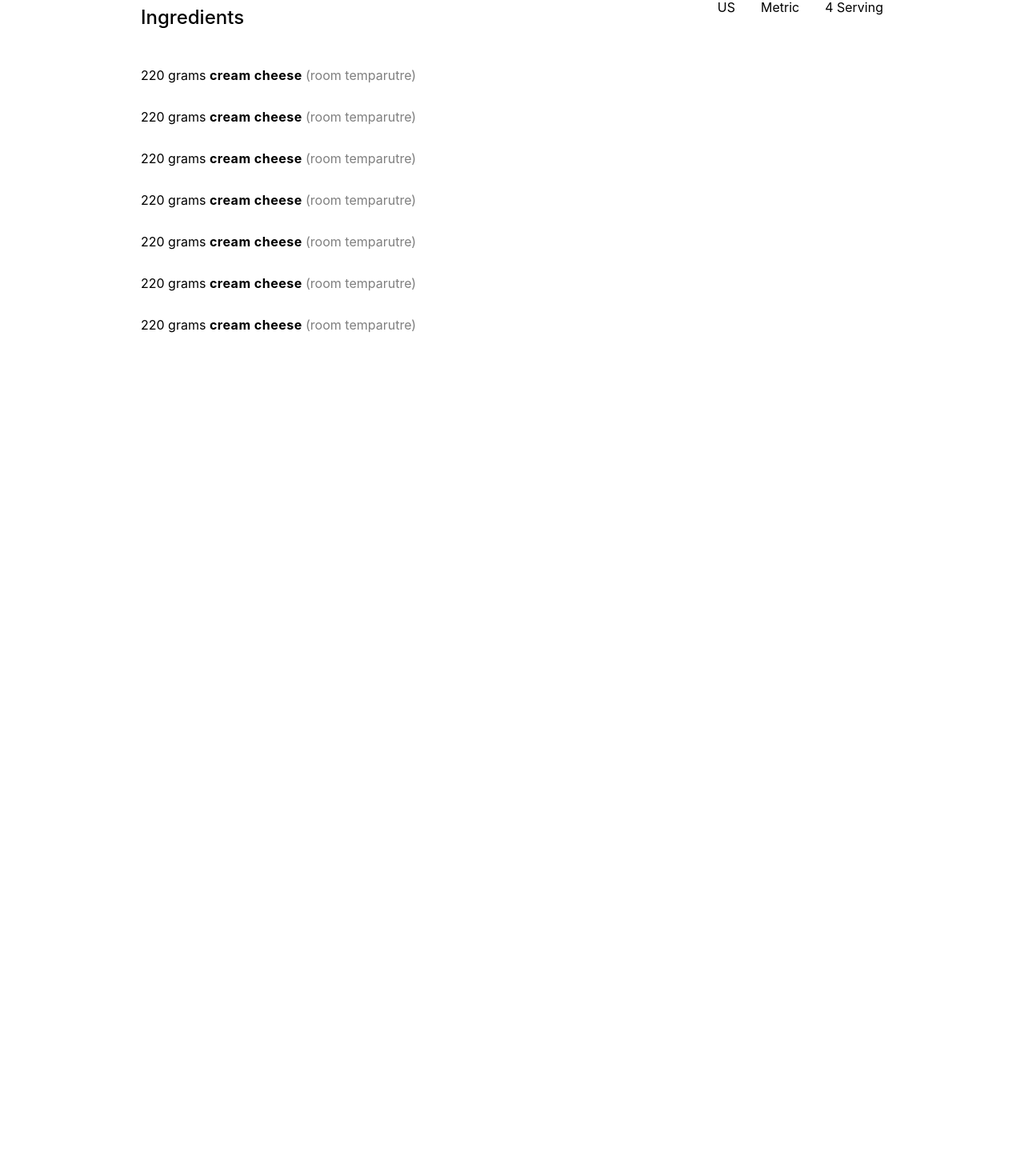
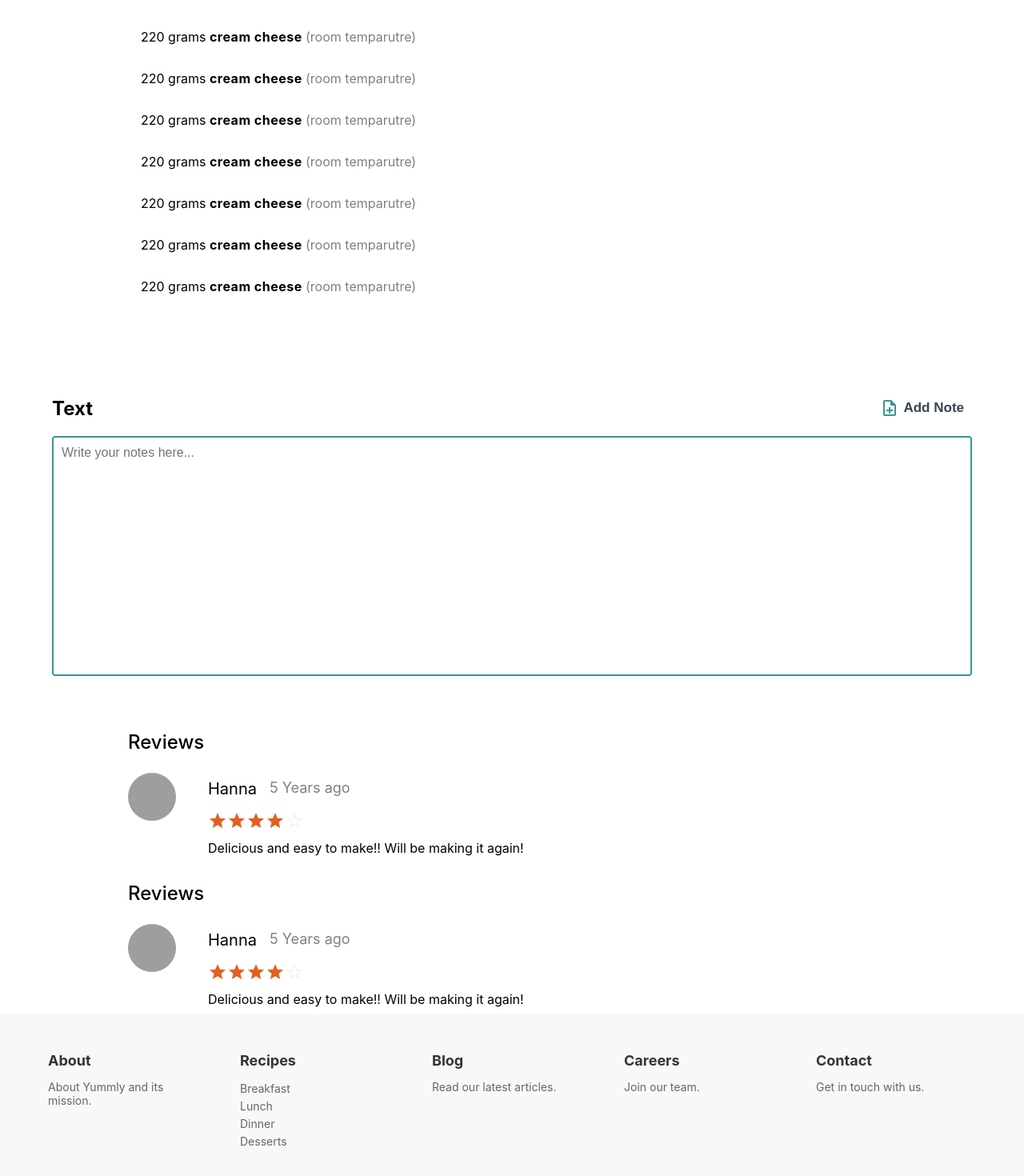
Before and after one commit to ali-hamza-jutt/yum-yam, a React (Create React App) app in the folder frontend/: page /recipeDescription in a window 1280 px wide. Shown: the part 865-2335 px from the top of the page at 80% size. Before the commit the page ends 1465 px from the top, so only its background shows below. Built offline with nearby package versions, Linux system fonts and the light colour scheme; grey boxes are pictures that could not be loaded; a web font is replaced by a local one.

Commit message:
Created Note and Review components for RecipeDescription page and also created footer component

```diff
--- a/frontend/src/components/Card/Card.jsx
+++ b/frontend/src/components/Card/Card.jsx
@@ -66,7 +66,7 @@ function Card({ recipe }) {
                   color: '#f2f2f2',
                 },
                 '.MuiRating-iconFilled': {
-                  color: '#000000',
+                  color: '##e16120',
                 },
               }}
             >
@@ -83,6 +83,7 @@ function Card({ recipe }) {
           <p className='card-added-recipe-number'>{likesCount} k</p>
         </div>
       </div>
+
     </div>
   );
 }
--- /dev/null
+++ b/frontend/src/components/CommentBox/ReviewBox.css
@@ -0,0 +1,32 @@
+.review-box-container{
+    padding: 0 10rem 0 10rem ;
+}
+.review-box{
+    display: flex;
+}
+
+.name-and-time{
+    display: flex;
+}
+.reviewer-photo{
+    margin-right: 1rem;
+}
+.reviewer-details{
+    margin-left: 1rem;
+}
+.reviewer-details p{
+    margin: 0.5rem;
+}
+.reviewer-rating{
+    margin: 0.5rem;
+}
+.reviwer-comment{
+    margin: 0.5rem;
+}
+.reviewer-name{
+    font-size: 20px;
+}
+.review-time{
+    color: rgb(0, 0, 0,0.5);
+    font-size: 18px;
+}
--- /dev/null
+++ b/frontend/src/components/CommentBox/ReviewBox.jsx
@@ -0,0 +1,59 @@
+import React from 'react'
+import './ReviewBox.css'
+import Avatar from '@mui/material/Avatar';
+import Box from '@mui/material/Box';
+import Rating from '@mui/material/Rating';
+
+
+function ReviewBox() {
+  return (
+    <div className='review-box-container'>
+        <p className='review-heading simple-heading'>Reviews</p>
+        <div className="review-box">
+          <div className="reviewer-photo">
+            <Avatar
+              alt="Remy Sharp"
+              src="/static/images/avatar/1.jpg"
+              sx={{ width: 60, height: 60 }}
+
+            />
+          </div>
+          <div className="reviewer-details">
+            <div className="name-and-time">
+              <p className="reviewer-name">
+                Hanna
+              </p>
+              <p className="review-time">
+                5 Years ago
+              </p>
+            </div>
+              <div className="reviewer-rating">
+              <Box
+              sx={{
+                '& > legend': { mt: 3 },
+                '.MuiRating-iconEmpty': {
+                  color: '#f2f2f2',
+                },
+                '.MuiRating-iconFilled': {
+                  color: '#e16120',
+                },
+              }}
+            >
+              <Rating
+                name="read-only"
+                value={4}
+                readOnly
+                precision={0.1}
+              />
+            </Box>
+              </div>
+            <p className='reviewer-comment'>
+              Delicious and easy to make!! Will be making it again!
+            </p>
+          </div>
+        </div>
+    </div>
+  )
+}
+
+export default ReviewBox
--- /dev/null
+++ b/frontend/src/components/Footer/Footer.css
@@ -0,0 +1,55 @@
+/* Footer.css */
+
+.footer {
+    background-color: #f8f8f8;
+    padding: 30px 0;
+  }
+
+  .footer-container {
+    max-width: 1200px;
+    margin: 0 auto;
+    display: flex;
+    flex-wrap: wrap;
+    justify-content: space-around;
+  }
+
+  .footer-section {
+    flex: 1 1 200px;
+    margin-bottom: 20px;
+    padding: 0 20px;
+  }
+
+  .footer-section h3 {
+    color: #333;
+    font-size: 18px;
+    margin-bottom: 10px;
+  }
+
+  .footer-section p {
+    color: #666;
+    font-size: 14px;
+  }
+
+  .footer-section ul {
+    list-style-type: none;
+    padding: 0;
+  }
+
+  .footer-section ul li {
+    color: #666;
+    font-size: 14px;
+    margin-bottom: 5px;
+  }
+
+  /* Media query for responsiveness */
+  @media (max-width: 768px) {
+    .footer-container {
+      flex-direction: column;
+      align-items: center;
+    }
+
+    .footer-section {
+      flex: 1 1 auto;
+      text-align: center;
+    }
+  }
--- /dev/null
+++ b/frontend/src/components/Footer/Footer.jsx
@@ -0,0 +1,38 @@
+import React from 'react';
+import './Footer.css'; // Assuming you have a CSS file for styling
+
+const Footer = () => {
+  return (
+    <footer className="footer">
+      <div className="footer-container">
+        <div className="footer-section">
+          <h3>About</h3>
+          <p>About Yummly and its mission.</p>
+        </div>
+        <div className="footer-section">
+          <h3>Recipes</h3>
+          <ul>
+            <li>Breakfast</li>
+            <li>Lunch</li>
+            <li>Dinner</li>
+            <li>Desserts</li>
+          </ul>
+        </div>
+        <div className="footer-section">
+          <h3>Blog</h3>
+          <p>Read our latest articles.</p>
+        </div>
+        <div className="footer-section">
+          <h3>Careers</h3>
+          <p>Join our team.</p>
+        </div>
+        <div className="footer-section">
+          <h3>Contact</h3>
+          <p>Get in touch with us.</p>
+        </div>
+      </div>
+    </footer>
+  );
+};
+
+export default Footer;
--- a/frontend/src/components/Navbar/Navbar.jsx
+++ b/frontend/src/components/Navbar/Navbar.jsx
@@ -2,7 +2,6 @@ import React, { useState } from 'react';
 import styled from 'styled-components';
 import './Navbar.css';
 import SearchIcon from '@mui/icons-material/Search';
-import AccountBoxRoundedIcon from '@mui/icons-material/AccountBoxRounded';
 import Avatar from '@mui/material/Avatar';
 import MenuRoundedIcon from '@mui/icons-material/MenuRounded';
 
--- /dev/null
+++ b/frontend/src/components/TextEditor/TextEditor.css
@@ -0,0 +1,80 @@
+.text-editor {
+    max-width: 1150px;
+    max-height: max-content;
+    margin: 0 auto;
+    padding: 20px;
+    background-color: #fff;
+  }
+  .text-editor-header{
+    display: flex;
+    justify-content: space-between;
+  }
+
+  textarea {
+    width: 100%;
+    height: 300px;
+    padding: 10px;
+    margin-bottom: 20px;
+    font-size: 16px;
+    border-radius: 4px;
+    box-sizing: border-box;
+    resize: vertical;
+    font-family: Arial, sans-serif;
+    border: 2px solid #3a9691;
+    background-color: transparent;
+  }
+  textarea:focus{
+    outline: none;
+
+  }
+  .buttons {
+    display: flex;
+    justify-content: flex-end;
+  }
+
+  button {
+    background-color: transparent;
+    color:#36454F	;
+    padding: 10px;
+    border: none;
+    border-radius: 4px;
+    cursor: pointer;
+    font-size: 17px;
+    font-weight: 700;
+    display: flex;
+    align-items: center;
+  }
+
+
+
+  .editor-output {
+    margin-top: 20px;
+    text-align: left;
+    white-space: pre-wrap; /* Preserves whitespace and line breaks */
+    background-color: #f9f9f9;
+    padding: 10px;
+    border: 1px solid #ccc;
+    border-radius: 4px;
+  }
+
+  .editor-output h3 {
+    margin-top: 0;
+  }
+  .note-item{
+    display: flex;
+    justify-content: space-between;
+    background-color: rgb(0, 0, 0,0.1);
+    padding: 0 1rem;
+    border-radius: 4px;
+    margin: 8px 0;
+  }
+  .note-actions{
+    display: flex;
+  }
+
+  .buttons button{
+    background-color: #3a9691;
+    color: #fff;
+    padding: 8px 28px;
+    border-radius: 24px;
+  }
--- /dev/null
+++ b/frontend/src/components/TextEditor/TextEditor.jsx
@@ -0,0 +1,104 @@
+// TextEditor.js
+import React, { useState, useEffect } from 'react';
+import './TextEditor.css';
+import NoteAddOutlinedIcon from '@mui/icons-material/NoteAddOutlined';
+import EditOutlinedIcon from '@mui/icons-material/EditOutlined';
+import DeleteOutlineOutlinedIcon from '@mui/icons-material/DeleteOutlineOutlined';
+
+const TextEditor = () => {
+  const [notes, setNotes] = useState([]);
+  const [editorContent, setEditorContent] = useState('');
+  const [isEditable, setIsEditable] = useState(false);
+  const [editIndex, setEditIndex] = useState(null); // Index of the note being edited
+
+  useEffect(() => {
+    // Load saved notes from local storage on component mount
+    const savedNotes = JSON.parse(localStorage.getItem('notes')) || [];
+    setNotes(savedNotes);
+  }, []);
+
+  const handleChange = (event) => {
+    setEditorContent(event.target.value);
+  };
+
+  const handleSave = () => {
+    if (editIndex !== null) {
+      // Update existing note
+      const updatedNotes = [...notes];
+      updatedNotes[editIndex] = editorContent;
+      setNotes(updatedNotes);
+      setEditIndex(null);
+    } else {
+      // Save new note
+      const newNotes = [...notes, editorContent];
+      setNotes(newNotes);
+    }
+    localStorage.setItem('notes', JSON.stringify(notes));
+    setEditorContent('');
+    setIsEditable(false);
+    alert('Note saved!');
+  };
+
+  const handleAddNote = () => {
+    setIsEditable(true);
+    setEditorContent('');
+    setEditIndex(null); // Reset edit mode
+  };
+
+  const handleEditNote = (index) => {
+    setIsEditable(true);
+    setEditorContent(notes[index]);
+    setEditIndex(index);
+  };
+
+  const handleDeleteNote = (index) => {
+    const updatedNotes = [...notes];
+    updatedNotes.splice(index, 1);
+    setNotes(updatedNotes);
+    localStorage.setItem('notes', JSON.stringify(updatedNotes));
+    alert('Note deleted!');
+  };
+
+  return (
+    <div className="text-editor">
+        <div className="text-editor-header">
+            <h2>Text</h2>
+            <button onClick={handleAddNote}> <NoteAddOutlinedIcon style={{margin:'5px',color:'#3a9691'}}/> Add Note</button>
+        </div>
+
+      {!notes.length || isEditable ? (
+        <textarea
+          value={editorContent}
+          onChange={handleChange}
+          rows="10"
+          cols="50"
+          placeholder="Write your notes here..."
+          style={{ resize: 'none' }}
+          disabled={!isEditable}
+        />
+      ) : (
+        <div className="notes-list">
+          {notes.map((note, index) => (
+            <div key={index} className="note-item">
+              <p>{note}</p>
+              <div className="note-actions">
+                <button onClick={() => handleEditNote(index)}><EditOutlinedIcon/></button>
+                <button onClick={() => handleDeleteNote(index)}><DeleteOutlineOutlinedIcon/></button>
+              </div>
+            </div>
+          ))}
+        </div>
+      )}
+      <div className="buttons">
+
+        {isEditable && (
+          <button onClick={handleSave}>
+            {editIndex !== null ? 'Edit' : 'Save'}
+          </button>
+        )}
+      </div>
+    </div>
+  );
+};
+
+export default TextEditor;
--- a/frontend/src/pages/App/App.js
+++ b/frontend/src/pages/App/App.js
@@ -5,6 +5,7 @@ import Carousel from '../../components/Carousel/Carousel';
 import CardsContainer from '../../components/CardsContainer/CardsContainer';
 import photoUrls from '../../data/photosUrls';
 import text from '../../data/text';
+import Footer from '../../components/Footer/Footer';
 
 function App() {
 
@@ -13,6 +14,7 @@ function App() {
       <Navbar />
       <Carousel photos={photoUrls} textArray={text} />
       <CardsContainer />
+      <Footer/>
     </div>
   );
 }
--- a/frontend/src/pages/RecipeDescription/RecipeDescription.css
+++ b/frontend/src/pages/RecipeDescription/RecipeDescription.css
@@ -5,7 +5,7 @@
   .details-section {
     display: flex;
     height: 75vh;
-    padding: 3rem 5rem 5rem 5rem ;
+    margin: 3rem 5rem 5rem 5rem ;
   }
 
   .left-details-section {
@@ -57,7 +57,7 @@
 
   }
 .ingredient-details-container{
-  padding: 3rem 10rem 10rem 10rem ;
+  margin: 3rem 10rem 5rem 10rem ;
 }
 
   .ingredient-details-header{
@@ -69,8 +69,7 @@
     padding: 0 1rem;
   }
 
-  .ingredient-heading{
-    padding: 0;
+  .simple-heading{
     font-size: 24px;
     font-weight: 500;
   }
--- a/frontend/src/pages/RecipeDescription/RecipeDescription.jsx
+++ b/frontend/src/pages/RecipeDescription/RecipeDescription.jsx
@@ -4,6 +4,9 @@ import Rating from '@mui/material/Rating';
 import Navbar from '../../components/Navbar/Navbar'
 import { useLocation } from 'react-router-dom';
 import ReactReadMoreReadLess from 'react-read-more-read-less';
+import ReviewBox from '../../components/CommentBox/ReviewBox';
+import TextEditor from '../../components/TextEditor/TextEditor';
+import Footer from '../../components/Footer/Footer';
 
 import './RecipeDescription.css'
 
@@ -87,7 +90,7 @@ function RecipeDescription() {
         <div className="ingredient-details-container">
               <div className="ingredient-details-header">
                 <div className='ingredient-details-right-header'>
-                  <p className='ingredient-heading'>Ingredients</p>
+                  <p className='ingredient-heading simple-heading'>Ingredients</p>
                 </div>
                 <div className='ingredient-details-left-header'>
                   <p className="unit-type">US</p>
@@ -146,6 +149,10 @@ function RecipeDescription() {
                 </p>
               </div>
         </div>
+         <TextEditor/>
+         < ReviewBox/>
+         < ReviewBox/>
+         <Footer/>
     </div>
   )
 }
```
